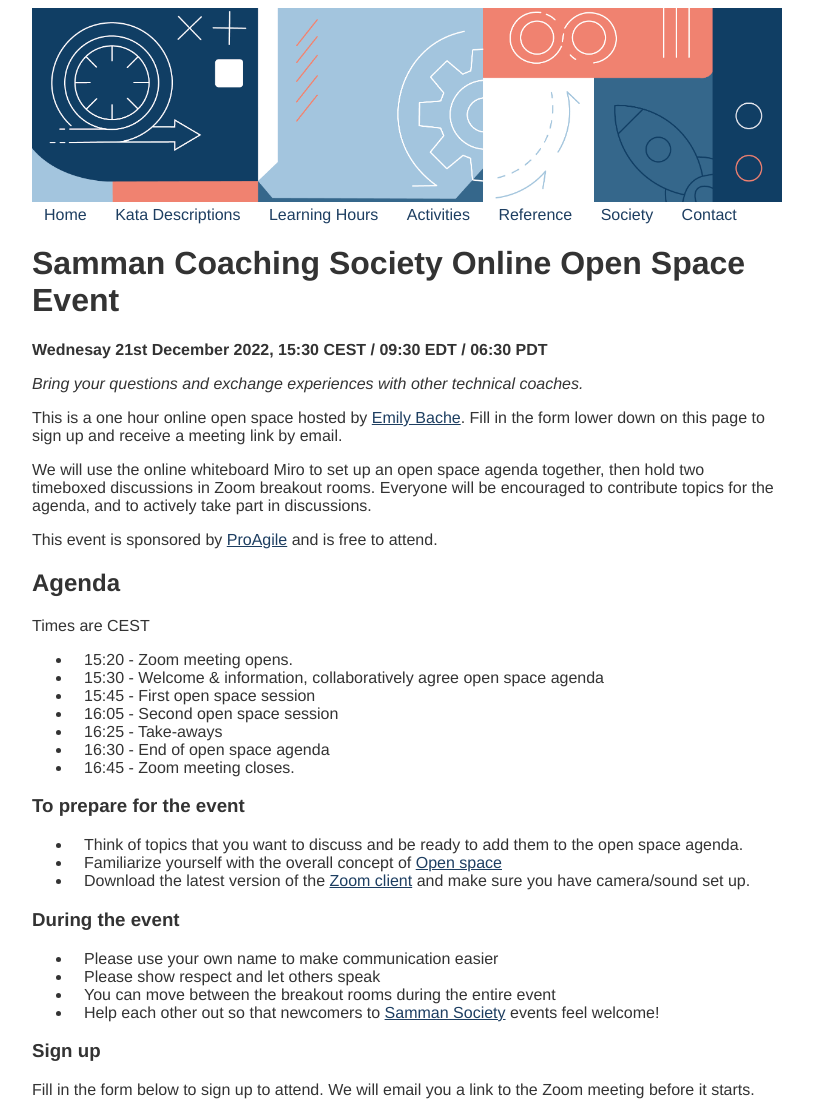
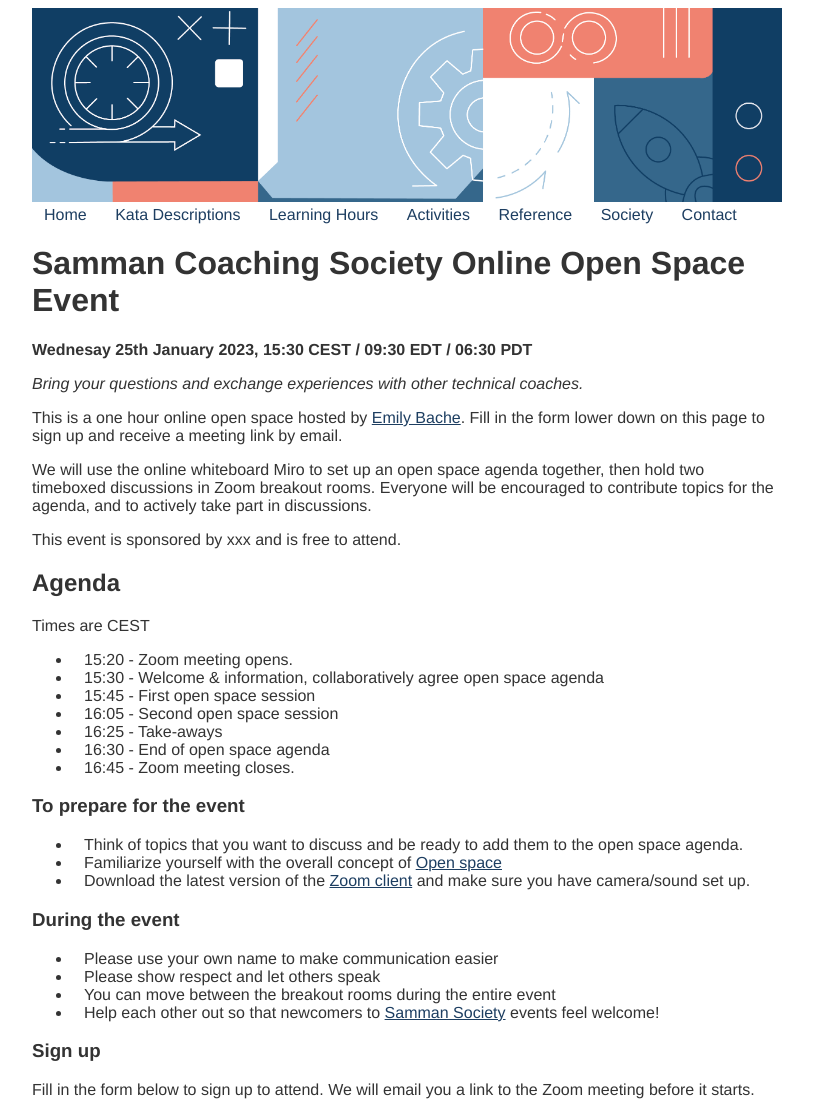
Before and after one commit to sammancoaching/website, a Jekyll site: the page built from society/events/open_space_2023-01-25.md, in a window 1280 px wide, cut to the strip 0-1111 px from the top of the page. Shown: the whole strip, without its empty margins (233-1046 px from the left). Built offline with Jekyll 4.4.1, drawn with Linux system fonts in a browser that asks for light colours.

Commit message:
next open space event

```diff
--- a/society/events/open_space_2022-12-21.md
+++ b/society/events/open_space_2023-01-25.md
@@ -5,7 +5,7 @@ title: Samman Coaching Society Online Open Space Event
 
 # Samman Coaching Society Online Open Space Event
 
-**Wednesay 21st December 2022, 15:30 CEST / 09:30 EDT / 06:30 PDT**
+**Wednesay 25th January 2023, 15:30 CEST / 09:30 EDT / 06:30 PDT**
 
 _Bring your questions and exchange experiences with other technical coaches._
 
@@ -13,7 +13,7 @@ This is a one hour online open space hosted by [Emily Bache](/society/contributo
 
 We will use the online whiteboard Miro to set up an open space agenda together, then hold two timeboxed discussions in Zoom breakout rooms. Everyone will be encouraged to contribute topics for the agenda, and to actively take part in discussions.
 
-This event is sponsored by [ProAgile](https://proagile.eu) and is free to attend.
+This event is sponsored by xxx and is free to attend.
 
 ## Agenda
 Times are CEST
```
Also changed, not shown: society/events/index.md (+1 -1 lines).
